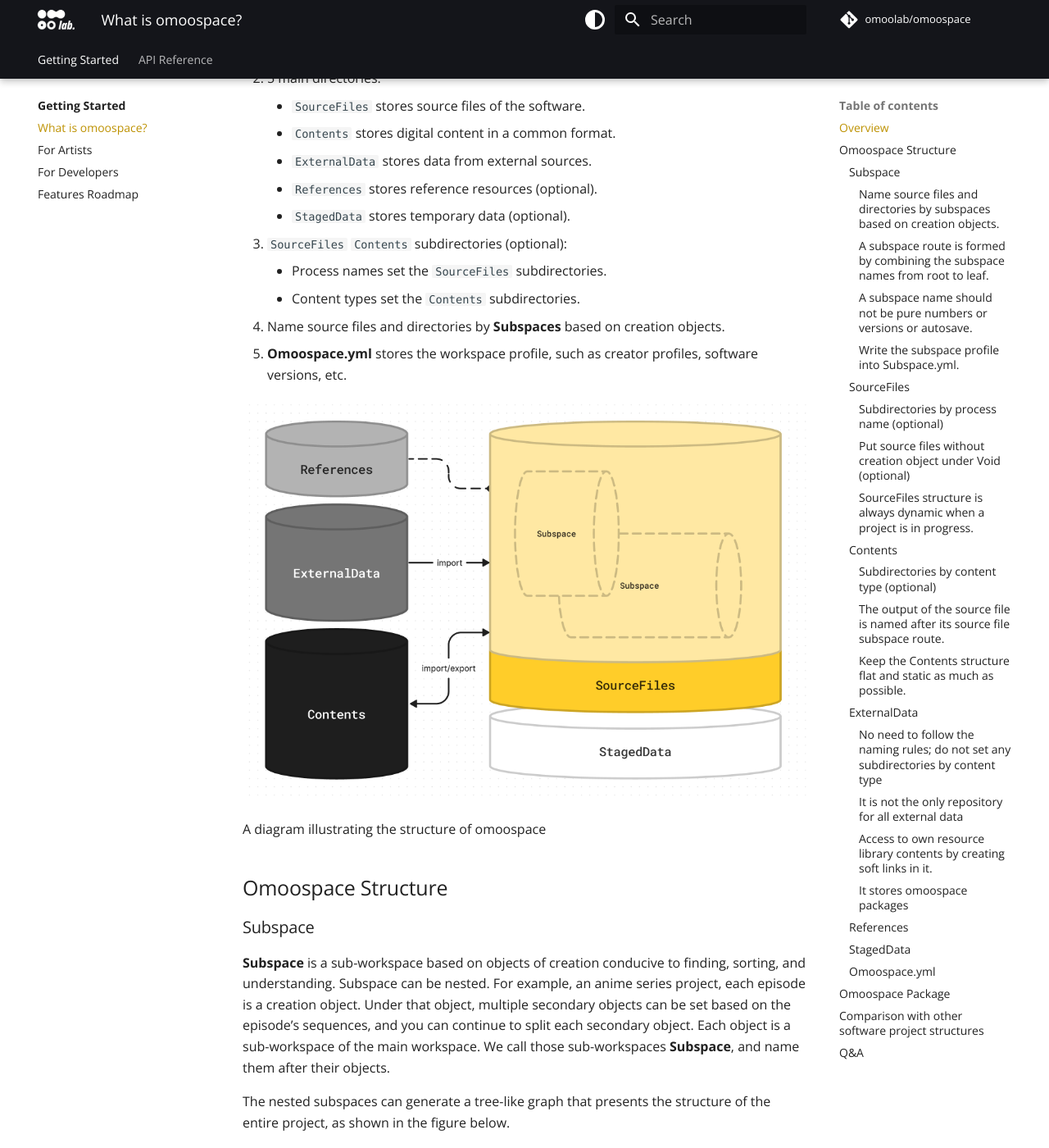
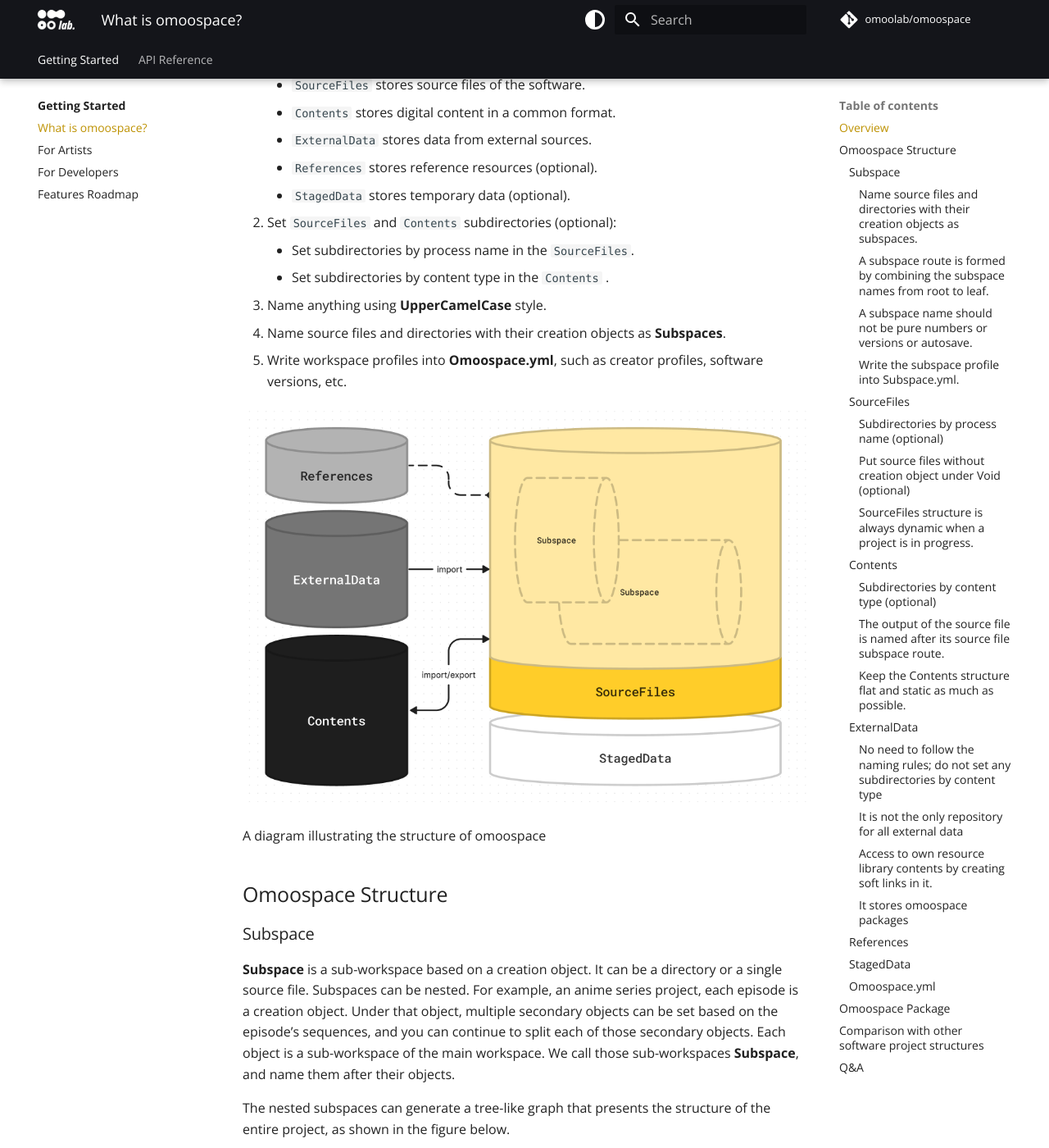
Before and after one commit to OmooLab/Omoospace, an MkDocs documentation site: the page built from docs/omoospace.md, in a window 1280 px wide and 1400 px high, scrolled down 413 px. Shown: the whole window at 82% size. Built offline with MkDocs 1.6.1 and Material for MkDocs 9.7.7, drawn with Linux system fonts in a browser that asks for light colours; some web fonts are replaced; comment, search, counter and statistics services are not loaded; the version menu is left out; some of the changed text lies outside the part shown.

Commit message:
docs: omoospace.md

````diff
--- a/docs/omoospace.md
+++ b/docs/omoospace.md
@@ -6,8 +6,7 @@ Omoospace is a scalable directory structure solution for digital creation works.
 
 The rules are simple:
 
-1. Naming everything with **PascalCase**.
-2. 5 main directories:
+1. Set 5 main directories:
 
     - `SourceFiles` stores source files of the software.
     - `Contents` stores digital content in a common format.
@@ -15,13 +14,14 @@ The rules are simple:
     - `References` stores reference resources (optional).
     - `StagedData` stores temporary data (optional).
 
-3. `SourceFiles` `Contents` subdirectories (optional):
+2. Set `SourceFiles` and `Contents` subdirectories (optional):
 
-    - Process names set the `SourceFiles` subdirectories.
-    - Content types set the `Contents` subdirectories.
+    - Set subdirectories by process name in the `SourceFiles`.
+    - Set subdirectories by content type in the `Contents` .
 
-4. Name source files and directories by **Subspaces** based on creation objects.
-5. **Omoospace.yml** stores the workspace profile, such as creator profiles, software versions, etc.
+3. Name anything using **UpperCamelCase** style.
+4. Name source files and directories with their creation objects as **Subspaces**.
+5. Write workspace profiles into **Omoospace.yml**, such as creator profiles, software versions, etc.
 
 ![A diagram illustrating the structure of omoospace](assets/overview.png)
 
@@ -31,33 +31,31 @@ A diagram illustrating the structure of omoospace
 
 ### Subspace
 
-**Subspace** is a sub-workspace based on objects of creation conducive to finding, sorting, and understanding. Subspace can be nested. For example, an anime series project, each episode is a creation object. Under that object, multiple secondary objects can be set based on the episode’s sequences, and you can continue to split each secondary object. Each object is a sub-workspace of the main workspace. We call those sub-workspaces **Subspace**, and name them after their objects.
+**Subspace** is a sub-workspace based on a creation object. It can be a directory or a single source file. Subspaces can be nested. For example, an anime series project, each episode is a creation object. Under that object, multiple secondary objects can be set based on the episode’s sequences, and you can continue to split each of those secondary objects. Each object is a sub-workspace of the main workspace. We call those sub-workspaces **Subspace**, and name them after their objects.
 
 The nested subspaces can generate a tree-like graph that presents the structure of the entire project, as shown in the figure below.
 
 ![Object tree](assets/object_tree.png)
 
-#### Name source files and directories by subspaces based on creation objects.
+#### Name source files and directories with their creation objects as subspaces.
 
 ```bash
 |-- SourceFiles
 |   `-- ModelB.blend
 ```
 
-The filename hints that it is for creating `Model B`. But what if `Model B` is only a secondary object of `Sequence 010`?
+The filename `ModelB.blend` hints that it is for creating `Model B`.
 
-![Subspace route](assets/subspace_route.png)
-
-Just use `_` to separate multi-level subspaces in the filename:
+But what if `Model B` is only a secondary object of `Sequence 010` of `Film A`? Just use `_` to separate multi-level subspaces in the filename:
 
 ```bash
 |-- SourceFiles
 |   `-- FilmA_SQ020_ModelB.blend
 ```
 
-The purpose can be told by its filename that it is for creating `Model B` of `Sequence 010` of `Film A`.
+Its filename makes the purpose clear that it is for creating `Model B` of `Sequence 010` of `Film A`.
 
-You can also create a **Subspace Directory** to avoid long filename prefixes. A subspace directory must contain a marker file named `Subspace.yml` to distinguish it from an ordinary directory.
+You can also create a **Subspace Directory** to avoid lengthy filename prefixes. To distinguish it from an ordinary directory, a subspace directory must contain a marker file named `Subspace.yml`.
 
 ```bash
 |-- SourceFiles
@@ -314,15 +314,17 @@ There is no subspace directory setting in `Contents`. But use subspace route as
 ```bash
 |-- Contents
 |   `-- Models
-|       |-- BloodCells_RBC.fbx
-|       `-- BloodCells_WBC.fbx
+|       |-- SQ010_BloodCells_RBC.fbx
+|       `-- SQ010_BloodCells_WBC.fbx
 |-- SourceFiles
-|   `-- BloodCells.blend
+|   `-- SQ010
+|       |-- Subspace.yml
+|       `-- BloodCells_RBC.fbx # Subspace route: SQ010 > BloodCells
 ```
 
-In the above example, `BloodCells_RBC.fbx` and `BloodCells_WBC.fbx` come from `BloodCells.blend`. `RBC`, and `WBC` are subsets of `BloodCells.blend`. You can easily guess the relationship between them by their filenames.
+You can easily guess that `SQ010_BloodCells_RBC.fbx` and `SQ010_BloodCells_WBC.fbx` come from `SQ010/BloodCells.blend`.
 
-In some cases, one content is a collection of multiple files. e.g., a 3d model with textures or an image sequence of render output. Those sub-file names do not necessarily contain route names, as they are with their root directory, which already hints at its source. As the example below, the texture filename does not need to have `Organs`, because you wouldn't use those textures without the mesh.
+In some cases, one content is a collection of multiple files. e.g., a 3d model with textures or an image sequence of render output. Those sub-file names do not necessarily contain route names, as they are always with their root directory, which already hints at its source.
 
 ```bash
 |-- Contents
@@ -335,6 +337,8 @@ In some cases, one content is a collection of multiple files. e.g., a 3d model w
 |-- SourceFiles
 |   `-- Organs.blend
 ```
+
+As the example above, the texture filename does not need to have `Organs`, because you wouldn't use those textures without the mesh.
 
 **However, it does not mean using the entire route name is forbidden for sub-files, or you can name them randomly. Their name must be semantic.**
 
````
Also changed, not shown: other parts of docs/omoospace.md (+8 -6 lines).
